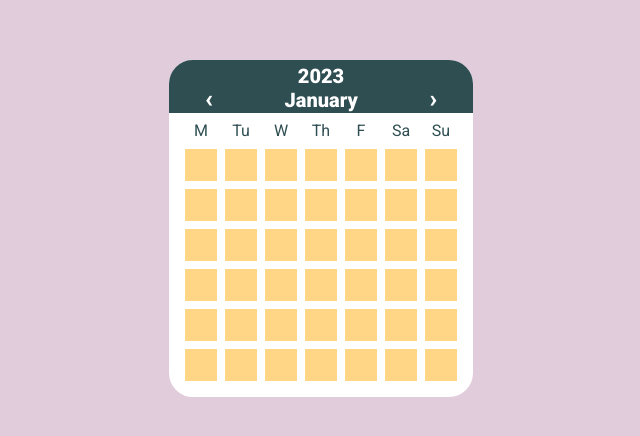
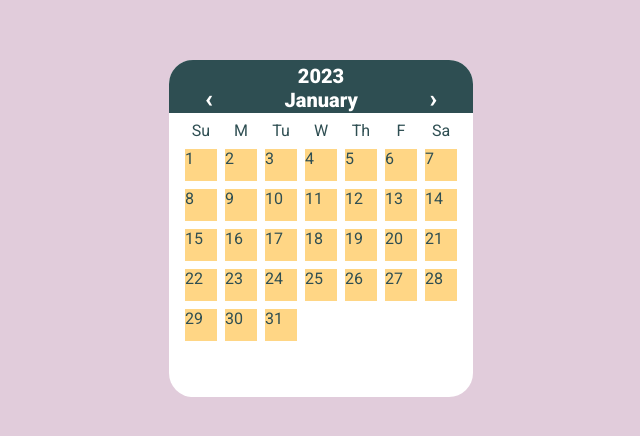
Before and after one commit to bobbybgit/calendar-test, a plain HTML site: page index.html in a window 1280 px wide. Shown: the part 180-616 px from the top of the page, without its empty margins (319-959 px from the left). Drawn offline with Linux system fonts and the light colour scheme.

Commit message:
Javascript basics to set up calendar dates

```diff
--- a/index.html
+++ b/index.html
@@ -23,67 +23,67 @@
             <h1 id="right">&#8250;</h1>
         </div> <!-- ends month-bar-->
         <div class="days">
+            <div class="dayHead" id="Sun">Su</div>
             <div class="dayHead" id="Mon">M</div>
             <div class="dayHead" id="Tues">Tu</div>
             <div class="dayHead" id="Weds">W</div>
             <div class="dayHead" id="Thurs">Th</div>
             <div class="dayHead" id="Fri">F</div>
             <div class="dayHead" id="Sat">Sa</div>
-            <div class="dayHead" id="Sun">Su</div>
         </div> <!-- ends days-->
         <div class="weeks" id="week1">
-            <div class="day" id="Mon1"></div>
-            <div class="day" id="Tues1"></div>
-            <div class="day" id="Weds1"></div>
-            <div class="day" id="Thurs1"></div>
-            <div class="day" id="Fri1"></div>
-            <div class="day" id="Sat1"></div>
-            <div class="day" id="Sun1"></div>
+            <div class="day" id="sun1"></div>
+            <div class="day" id="mon1"></div>
+            <div class="day" id="tues1"></div>
+            <div class="day" id="weds1"></div>
+            <div class="day" id="thurs1"></div>
+            <div class="day" id="fri1"></div>
+            <div class="day" id="sat1"></div>
         </div> <!-- ends week1-->
         <div class="weeks" id="week2">
-            <div class="day" id="Mon2"></div>
-            <div class="day" id="Tues2"></div>
-            <div class="day" id="Weds2"></div>
-            <div class="day" id="Thurs2"></div>
-            <div class="day" id="Fri2"></div>
-            <div class="day" id="Sat2"></div>
-            <div class="day" id="Sun2"></div>
+            <div class="day" id="sun2"></div>
+            <div class="day" id="mon2"></div>
+            <div class="day" id="tues2"></div>
+            <div class="day" id="weds2"></div>
+            <div class="day" id="thurs2"></div>
+            <div class="day" id="fri2"></div>
+            <div class="day" id="sat2"></div>
         </div> <!-- ends week2-->
         <div class="weeks" id="week3">
-            <div class="day" id="Mon3"></div>
-            <div class="day" id="Tues3"></div>
-            <div class="day" id="Weds3"></div>
-            <div class="day" id="Thurs3"></div>
-            <div class="day" id="Fri3"></div>
-            <div class="day" id="Sat3"></div>
-            <div class="day" id="Sun3"></div>
+            <div class="day" id="sun3"></div>
+            <div class="day" id="mon3"></div>
+            <div class="day" id="tues3"></div>
+            <div class="day" id="weds3"></div>
+            <div class="day" id="thurs3"></div>
+            <div class="day" id="fri3"></div>
+            <div class="day" id="sat3"></div>
         </div> <!-- ends week3-->
         <div class="weeks" id="week4">
-            <div class="day" id="Mon4"></div>
-            <div class="day" id="Tues4"></div>
-            <div class="day" id="Weds4"></div>
-            <div class="day" id="Thurs4"></div>
-            <div class="day" id="Fri4"></div>
-            <div class="day" id="Sat4"></div>
-            <div class="day" id="Sun4"></div>
+            <div class="day" id="sun4"></div>
+            <div class="day" id="mon4"></div>
+            <div class="day" id="tues4"></div>
+            <div class="day" id="weds4"></div>
+            <div class="day" id="thurs4"></div>
+            <div class="day" id="fri4"></div>
+            <div class="day" id="sat4"></div>
         </div> <!-- ends week4-->
         <div class="weeks" id="week5">
-            <div class="day" id="Mon5"></div>
-            <div class="day" id="Tues5"></div>
-            <div class="day" id="Weds5"></div>
-            <div class="day" id="Thurs5"></div>
-            <div class="day" id="Fri5"></div>
-            <div class="day" id="Sat5"></div>
-            <div class="day" id="Sun5"></div>
+            <div class="day" id="sun5"></div>
+            <div class="day" id="mon5"></div>
+            <div class="day" id="tues5"></div>
+            <div class="day" id="weds5"></div>
+            <div class="day" id="thurs5"></div>
+            <div class="day" id="fri5"></div>
+            <div class="day" id="sat5"></div>
         </div> <!-- ends week5-->
         <div class="weeks" id="week6">
+            <div class="day" id="sun6"></div>
             <div class="day" id="mon6"></div>
             <div class="day" id="tues6"></div>
             <div class="day" id="weds6"></div>
             <div class="day" id="thurs6"></div>
             <div class="day" id="fri6"></div>
             <div class="day" id="sat6"></div>
-            <div class="day" id="sun6"></div>
         </div><!-- ends week6-->
 
     </div> <!-- ends card-->
--- a/script.js
+++ b/script.js
@@ -3,6 +3,8 @@ let pageDate = currentDate;
 
 const yearTitle = document.querySelector('#year');
 const monthTitle = document.querySelector('#month');
+
+const dayDivs = document.querySelectorAll('.day');
 
 function monthToString(month){
     switch (month){
@@ -26,4 +28,28 @@ function setHeaders(showYear, showMonth){
     monthTitle.innerText = monthToString(showMonth);
 }
 
+function getDaysInMonth(date){
+    date.setMonth(date.getMonth()+1);
+    date.setDate(0);
+    return date.getDate();
+}
+
+function setDayDivs(settingDate){
+    let daysInMonth = getDaysInMonth(settingDate);
+    settingDate.setDate(1);
+    let incFirstDay = daysInMonth + settingDate.getDay();
+    let proxFirstDay = 0-settingDate.getDay();
+    for (let i=0;i < dayDivs.length;i++){
+        if (proxFirstDay < 0 || proxFirstDay >= daysInMonth){
+            dayDivs[i].innerText = "";
+            dayDivs[i].style['background-color'] = "#FFFFFF";
+        }else{
+            dayDivs[i].innerText = i+1;
+            dayDivs[i].style['background-color'] = "#FFD685";
+        }
+        proxFirstDay++
+    }
+}
+
 setHeaders(pageDate.getFullYear(), pageDate.getMonth());
+setDayDivs(pageDate);
```
